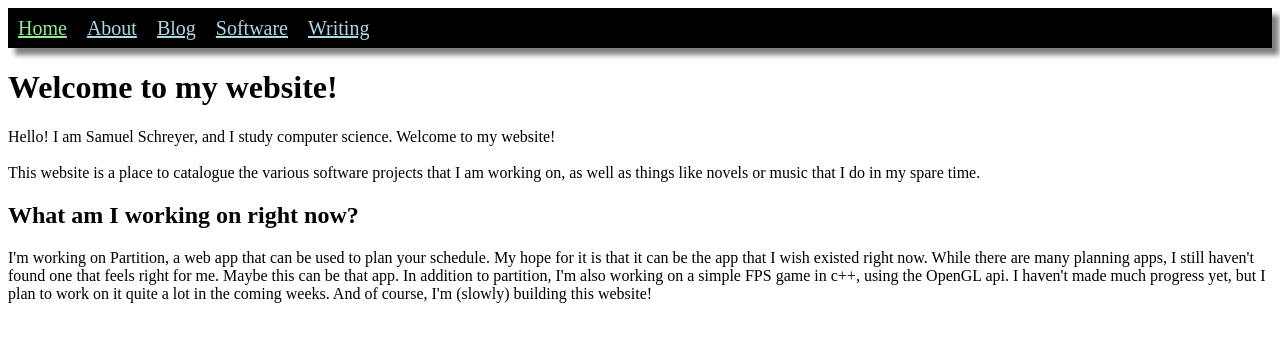
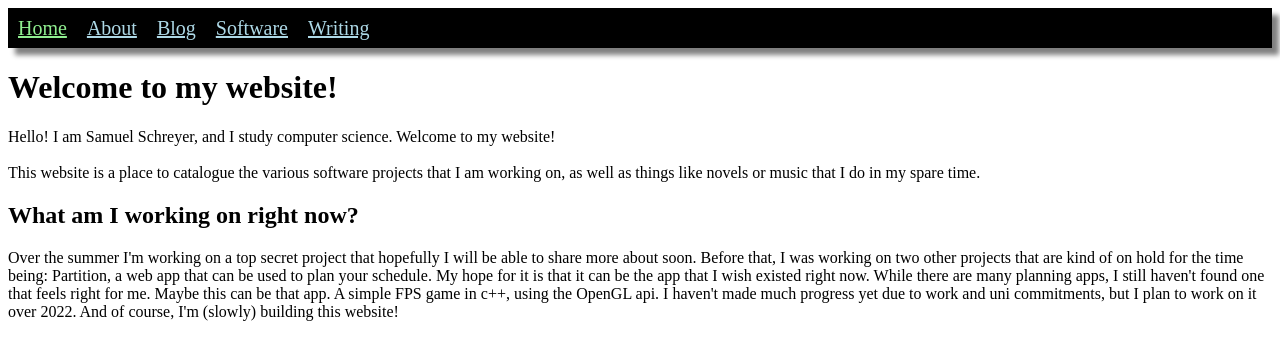
Before and after one commit to sschreyer/sschreyer.github.io, a Jekyll site: the page built from index.html, in a window 1280 px wide. Shown: the top 360 px of the page. Built offline with Jekyll 4.4.1, drawn with Linux system fonts in a browser that asks for light colours.

Commit message:
Updated index and about page

```diff
--- a/index.html
+++ b/index.html
@@ -19,14 +19,19 @@ title: Home
 </h2>
 
 <p>
-    I'm working on Partition, a web app that can be used to plan your schedule.
+    Over the summer I'm working on a top secret project that hopefully I will
+    be able to share more about soon.
+
+    Before that, I was working on two other projects that are kind of on hold
+    for the time being:
+
+    Partition, a web app that can be used to plan your schedule.
     My hope for it is that it can be the app that I wish existed right now.
     While there are many planning apps, I still haven't found one that
     feels right for me. Maybe this can be that app.
 
-    In addition to partition, I'm also working on a simple FPS game in c++,
-    using the OpenGL api. I haven't made much progress yet, but I plan to
-    work on it quite a lot in the coming weeks.
+    A simple FPS game in c++, using the OpenGL api. I haven't made much progress yet
+    due to work and uni commitments, but I plan to work on it over 2022.
 
     And of course, I'm (slowly) building this website!
 </p>
```
Also changed, not shown: about.md (+3 -1 lines).
